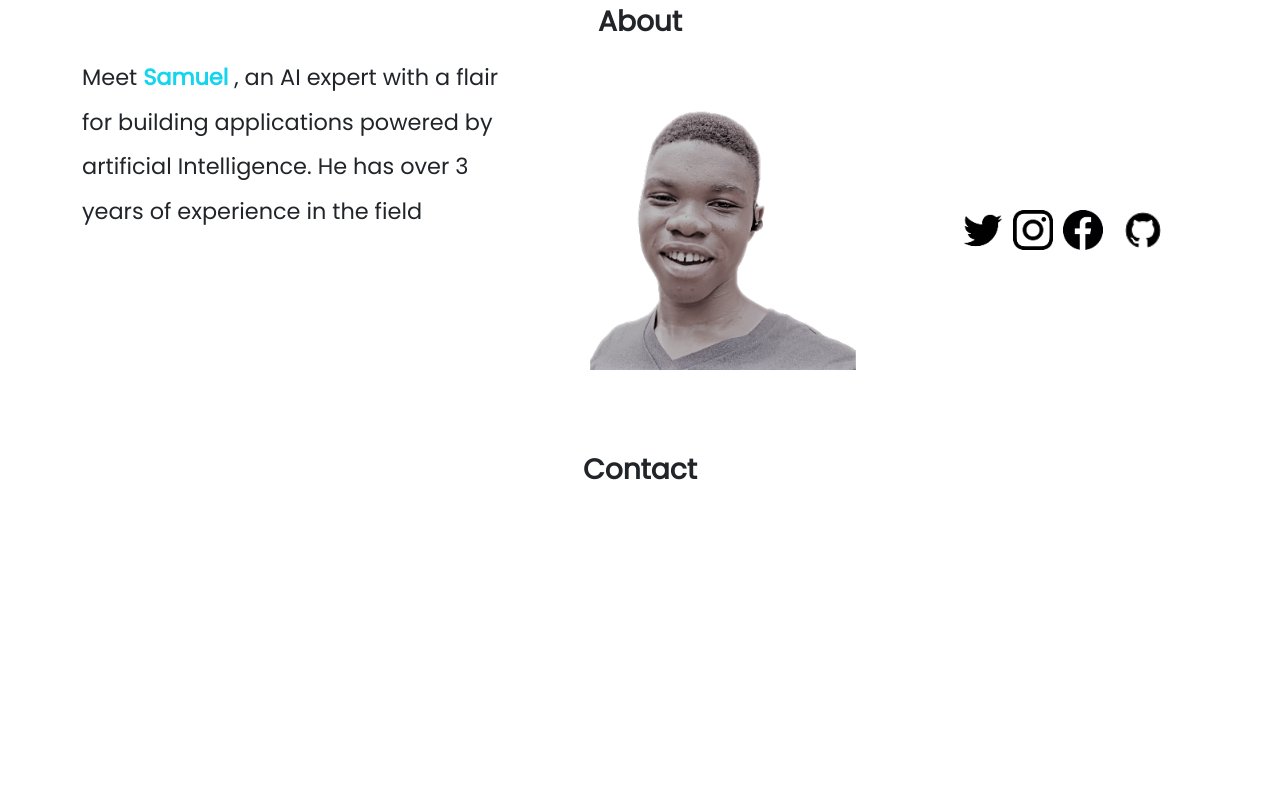
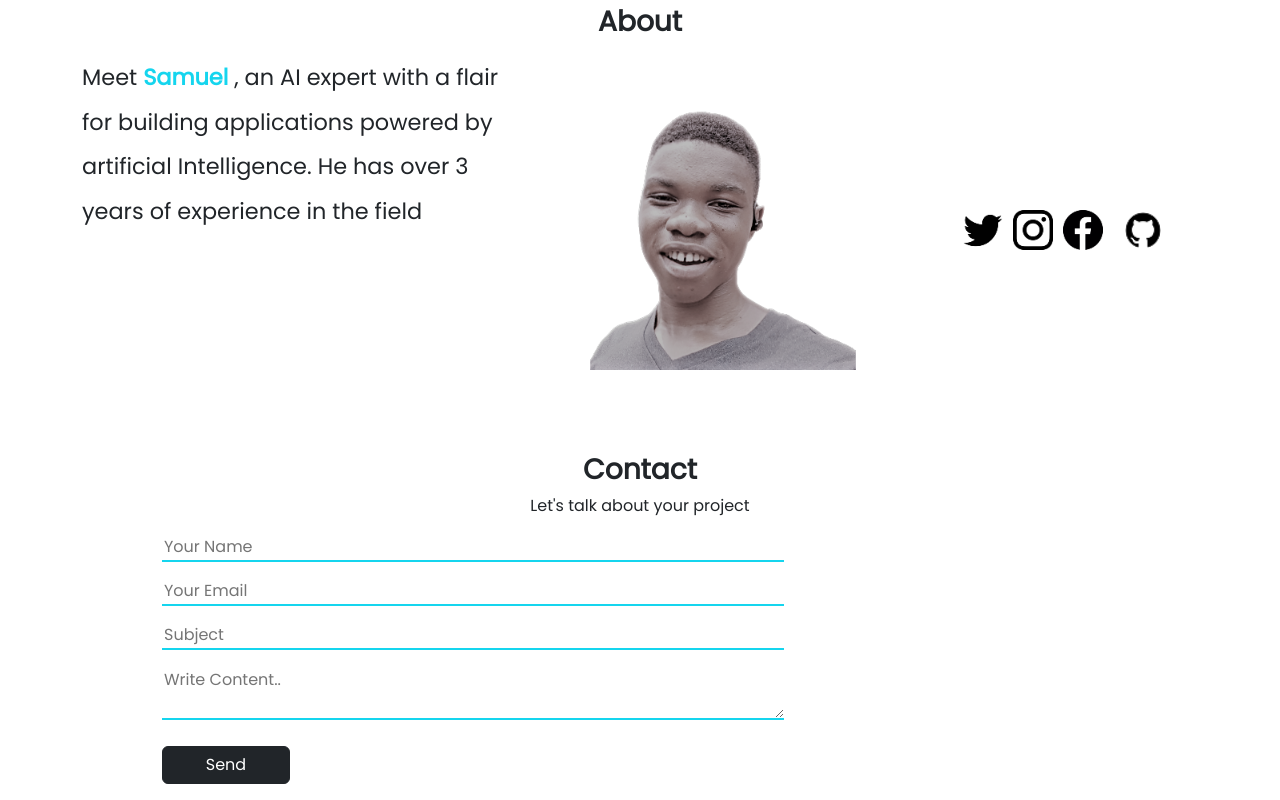
Before and after one commit to eskayML/eskayML.github.io, a React (Create React App) app: page / in a window 1280 px wide. Shown: the part 976-1776 px from the top of the page. Before the commit the page ends 1478 px from the top, so only its background shows below. Built offline with nearby package versions, Linux system fonts and the light colour scheme.

Commit message:
added contact form

```diff
--- a/package.json
+++ b/package.json
@@ -1,15 +1,17 @@
 {
   "name": "eskayml-portfolio",
   "version": "0.1.0",
-  "homepage":"https://eskayml.github.io/",
+  "homepage": "https://eskayml.github.io/",
   "private": true,
   "dependencies": {
+    "@emailjs/browser": "^3.11.0",
     "@emotion/react": "^11.11.1",
     "@emotion/styled": "^11.11.0",
     "@mui/material": "^5.14.3",
     "@testing-library/jest-dom": "^5.17.0",
     "@testing-library/react": "^13.4.0",
     "@testing-library/user-event": "^13.5.0",
+    "emailjs": "^4.0.2",
     "react": "^18.2.0",
     "react-dom": "^18.2.0",
     "react-scripts": "5.0.1",
--- a/src/App.css
+++ b/src/App.css
@@ -52,3 +52,32 @@ transform: scale(.8);
 .nav-link:hover{
   color: var(--blue);
 }
+
+form{
+margin-left:5em ;
+}
+input{
+  display: block;
+  width: 60%;
+  outline: none;
+  border: none;
+  border-bottom: 2px solid var(--blue);
+  margin-bottom: 1em;
+}
+
+textarea {
+  width: 60%;
+  position: relative;
+  display: block;
+  float: left;
+  outline: none;
+  border: none;
+  border-bottom: 2px solid var(--blue);
+
+}
+
+.btn-long{
+  width: 8em;
+  display: block;
+  margin-top: 6em;
+}
--- a/src/Contact.jsx
+++ b/src/Contact.jsx
@@ -1,9 +1,40 @@
+import emailjs from '@emailjs/browser';
+import React, { useRef } from 'react';
+
+const SERVICE_ID ='service_8luy121';
+const TEMPLATE_ID = 'template_769r3j6';
+const PUBLIC_KEY = 'MaThsTtrPVdWpsDka';
+
+
 export default function Contact(){
+    const form = useRef();
 
+    const sendEmail = (e) => {
+      e.preventDefault();
+
+
+      emailjs.sendForm(SERVICE_ID, TEMPLATE_ID, form.current, PUBLIC_KEY)
+        .then((result) => {
+            console.log(result.text);
+        }, (error) => {
+            console.log(error.text);
+        });
+    };
     return (
         <div id = 'Contact' className="container">
             <div className="mt-5 mb-3 text-center">
                 <h3>Contact</h3>
+                <p>Let's talk about your project</p>
+                <form ref={form} onSubmit={sendEmail}>
+
+                    <input type="text" name="Name" placeholder="Your Name" />
+                    <input type="email" name="Email" id="" placeholder="Your Email" />
+                    <input type="text" name="Subject" placeholder="Subject"/>
+                    <textarea name="Content"  placeholder="Write Content.."></textarea>
+
+                    <button type="submit" className="btn btn-dark btn-long">Send</button>
+
+                </form>
             </div>
 
         </div>
```
Also changed, not shown: 1 other file (tests, documents, lock files or other folders).
